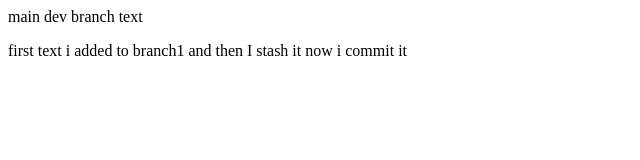
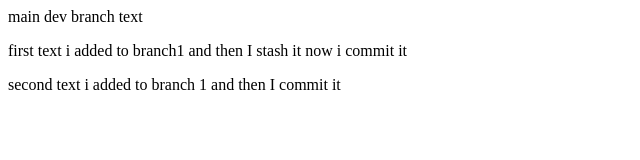
Before and after one commit to ilahe/testStash, a plain HTML site: page index.html in a window 1280 px wide. Shown: the whole page, without its empty margins (0-640 px from the left). Drawn offline with Linux system fonts and the light colour scheme.

Commit message:
2th commit

```diff
--- a/index.html
+++ b/index.html
@@ -3,5 +3,6 @@
 <body>
     <p>main dev branch text</p>
     <p>first text i added to branch1 and then I stash it now i commit it</p>
+    <p>second text i added to branch 1 and then I commit it</p>
 </body>
 </html>
```
